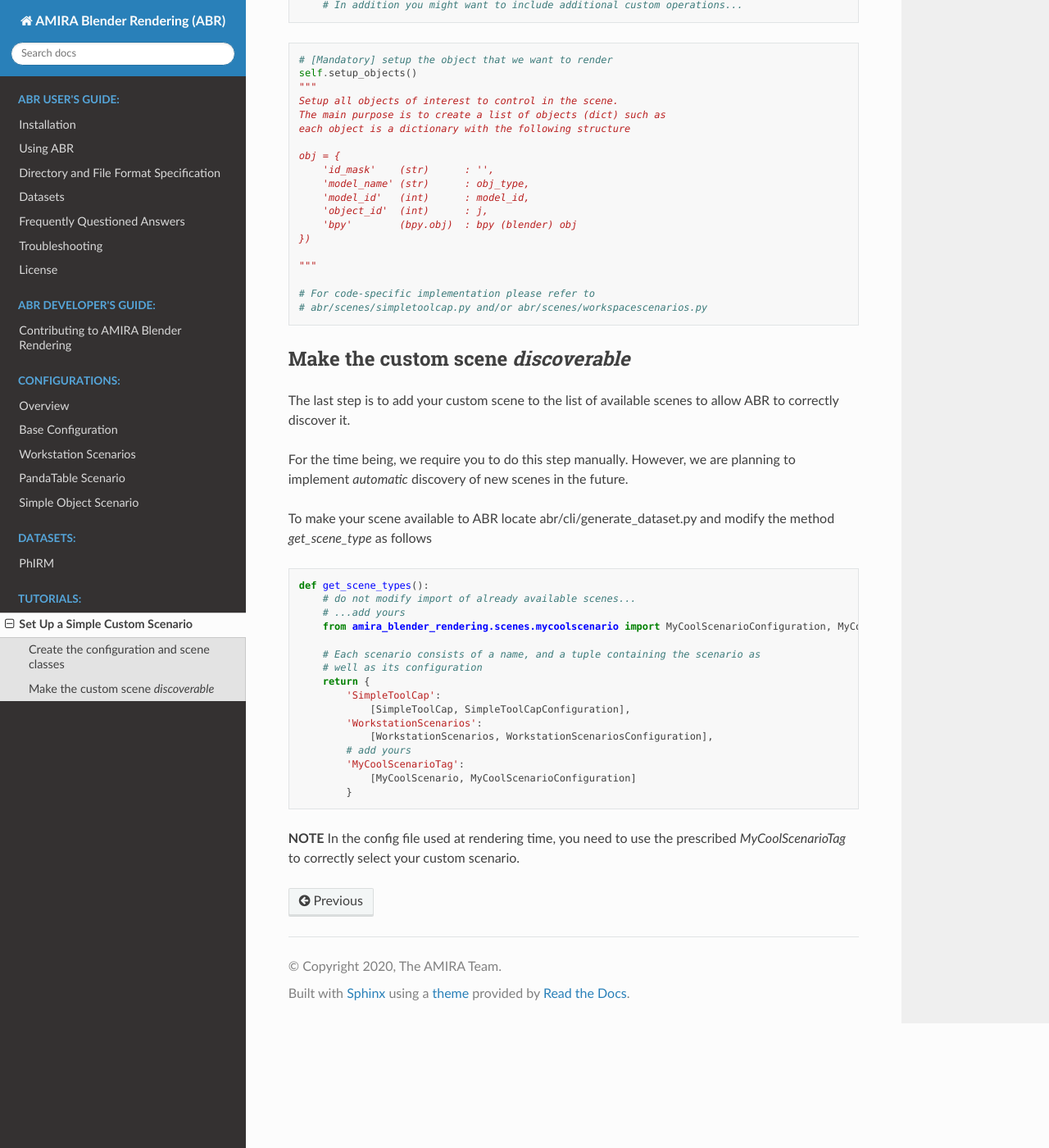
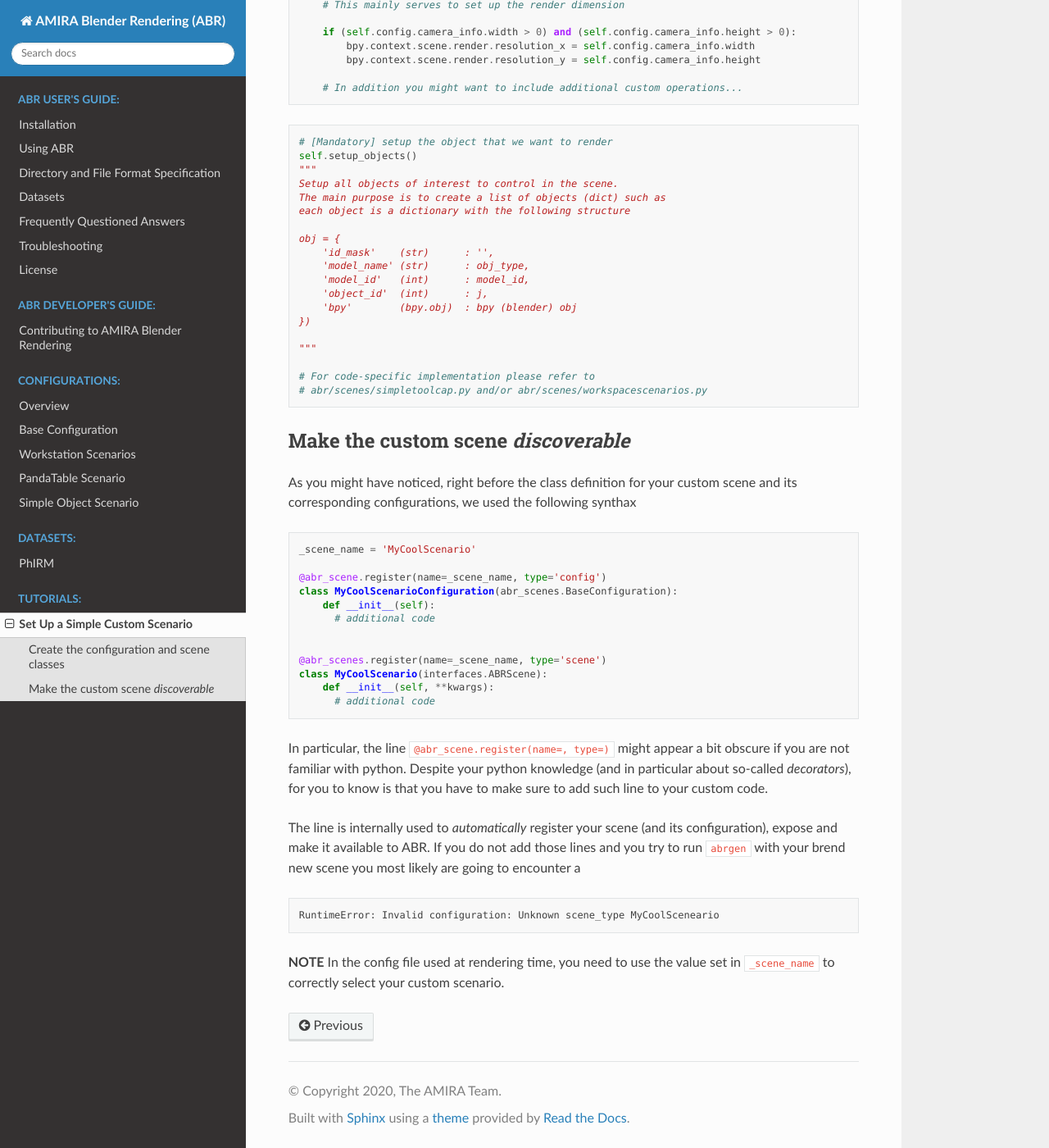
Before and after one commit to boschresearch/amira_blender_rendering, a Sphinx documentation site: the page built from docs/tutorials/simplecustomscenario.rst, in a window 1280 px wide and 1400 px high, scrolled down 4013 px. Shown: the whole window at 82% size. Built offline with Sphinx 7.4.7 and the Read the Docs theme 2.0.0, drawn with Linux system fonts in a browser that asks for light colours; some of the changed text lies outside the part shown.

Commit message:
update how to and tutorial

```diff
--- a/docs/tutorials/simplecustomscenario.rst
+++ b/docs/tutorials/simplecustomscenario.rst
@@ -30,8 +30,8 @@
     import bpy
     from amira_blender_rendering.utils import camera as camera_utils
     from amira_blender_rendering.utils.io import expandpath
-    from amira_blender_rendering.scenes import BaseConfiguration, RenderManager
-    from amira_blender_rendering.interfaces import ABRScene
+    import  amira_blender_rendering.scenes as abr_scenes
+    import amira_blender_rendering.interfaces as interfaces
 
     # useful imports
     import os
@@ -51,9 +51,13 @@
 
 .. code-block:: python
 
+    # for later convenience, give your scene/scenario a name
+    _scene_name = 'MyCoolScenario'
+
     # Custom configuration class.
     # Inheriting from the BaseConfiguration which defines dataset,
     # camera and render -specific configuration parameters.
+    # abr_scene.register(name=_scene_name, type='config')
     class MyCoolScenarioConfiguration(abr_scenes.BaseConfiguration):
         def __init__(self):
             super(MyCoolScenarioConfiguration, self).__init__()
@@ -74,6 +78,7 @@
     # This class should be expanded and modified at user wish to implement
     # all the functionalities needed to interact with her/his custom scenario.
     # E.g., object identification, random pose initialization etc.
+    @abr_scenes.register(name=_scene_name, type='scene')
     class MyCoolScenario(interfaces.ABRScene):
         """
         Example class implementing a custom user-defined scenario
@@ -85,7 +90,7 @@
             self.logger = get_logger()
 
             # [Recommended] get the configuration, if one was passed in
-            self.config = kwargs.get('config', SimpleToolCapConfiguration())
+            self.config = kwargs.get('config', MyCoolScenarioConfiguration())
 
             # [Mandatory] make use of ABR RenderManager for interaction with Blender
             self.renderman = abr_scenes.RenderManager()
@@ -104,7 +109,8 @@
             self.renderman.setup_renderer(
                 self.config.render_setup.integrator,
                 self.config.render_setup.denoising,
-                self.config.render_setup.samples)
+                self.config.render_setup.samples,
+                self.config.render_setup.motion_blur)
 
             # [Recommended] setup environment texture information
             # This could be as simple as importing a list of all the available textures.
@@ -263,34 +269,39 @@
 Make the custom scene `discoverable`
 ------------------------------------
 
-The last step is to add your custom scene to the list of available scenes to allow ABR to
-correctly discover it.
-
-For the time being, we require you to do this step manually.
-However, we are planning to implement `automatic` discovery of new scenes in the future.
-
-To make your scene available to ABR locate abr/cli/generate_dataset.py and modify the method
-`get_scene_type` as follows
+As you might have noticed, right before the class definition for your custom scene and
+its corresponding configurations, we used the following synthax
 
 .. code-block:: python
 
-    def get_scene_types():
-        # do not modify import of already available scenes...
-        # ...add yours
-        from amira_blender_rendering.scenes.mycoolscenario import MyCoolScenarioConfiguration, MyCoolScenario
+    _scene_name = 'MyCoolScenario'
 
-        # Each scenario consists of a name, and a tuple containing the scenario as
-        # well as its configuration
-        return {
-            'SimpleToolCap':
-                [SimpleToolCap, SimpleToolCapConfiguration],
-            'WorkstationScenarios':
-                [WorkstationScenarios, WorkstationScenariosConfiguration],
-            # add yours
-            'MyCoolScenarioTag':
-                [MyCoolScenario, MyCoolScenarioConfiguration]
-            }
+    @abr_scene.register(name=_scene_name, type='config')
+    class MyCoolScenarioConfiguration(abr_scenes.BaseConfiguration):
+        def __init__(self):
+          # additional code
 
 
-**NOTE** In the config file used at rendering time, you need to use the prescribed `MyCoolScenarioTag`
-to correctly select your custom scenario.
+    @abr_scenes.register(name=_scene_name, type='scene')
+    class MyCoolScenario(interfaces.ABRScene):
+        def __init__(self, **kwargs):
+          # additional code
+
+
+In particular, the line ``@abr_scene.register(name=, type=)`` might appear a bit  obscure
+if you are not familiar with python.
+Despite your python knowledge (and in particular about so-called *decorators*), for you to know
+is that you have to make sure to add such line to your custom code.
+
+The line is internally used to *automatically* register your scene (and its configuration),
+expose and make it available to ABR.
+If you do not add those lines and you try to run ``abrgen`` with your brend new scene you most
+likely are going to encounter a
+
+.. code-block:: bash
+
+  RuntimeError: Invalid configuration: Unknown scene_type MyCoolSceneario
+
+
+**NOTE** In the config file used at rendering time, you need to use the value set in
+``_scene_name`` to correctly select your custom scenario.
```
Also changed, not shown: docs/using.rst (+24 -0 lines).
